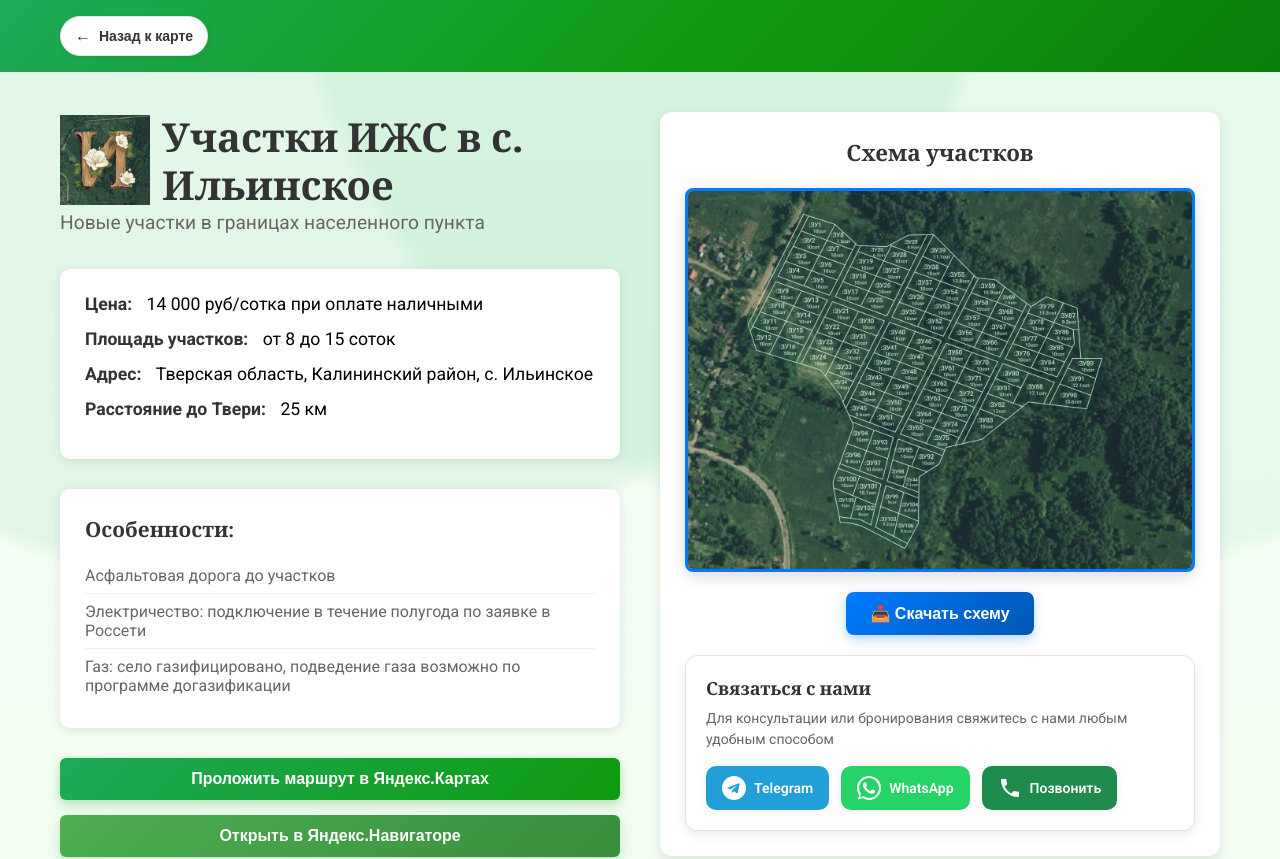
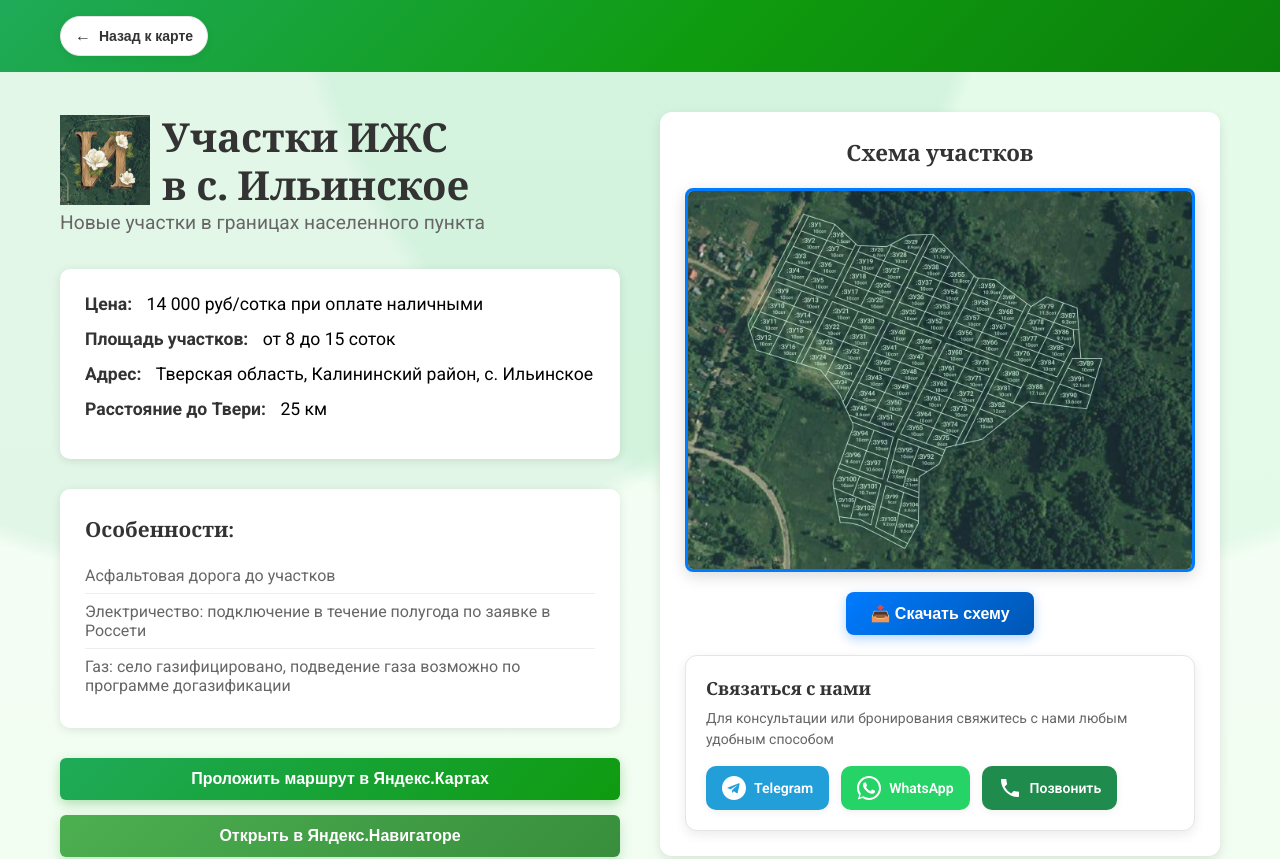
Before and after one commit to IlyaSkach/map-brif, a React (Vite) app: page /settlement/1 in a window 1280 px wide. Shown: the top 859 px of the page. Built offline with nearby package versions, Linux system fonts and the light colour scheme.

Commit message:
deploy v.1

```diff
--- a/src/data/settlements.js
+++ b/src/data/settlements.js
@@ -1,7 +1,7 @@
 export const settlements = [
   {
     id: 1,
-    name: "Участки ИЖС в с. Ильинское",
+    name: "Участки ИЖС\n в с. Ильинское",
     coordinates: [56.578682, 35.953624],
     description: "Новые участки в границах населенного пункта",
     price: "14 000 руб/сотка при оплате наличными",
--- a/src/pages/SettlementPage.css
+++ b/src/pages/SettlementPage.css
@@ -66,6 +66,7 @@
   font-size: 2.5rem;
   margin-bottom: 20px;
   font-weight: 700;
+  white-space: pre-line;
 }
 
 .settlement-description {
```
Also changed, not shown: public/images/settlements/ilinskoe/how_find.jpeg, public/images/settlements/ilinskoe/scheme.jpg (deleted).
